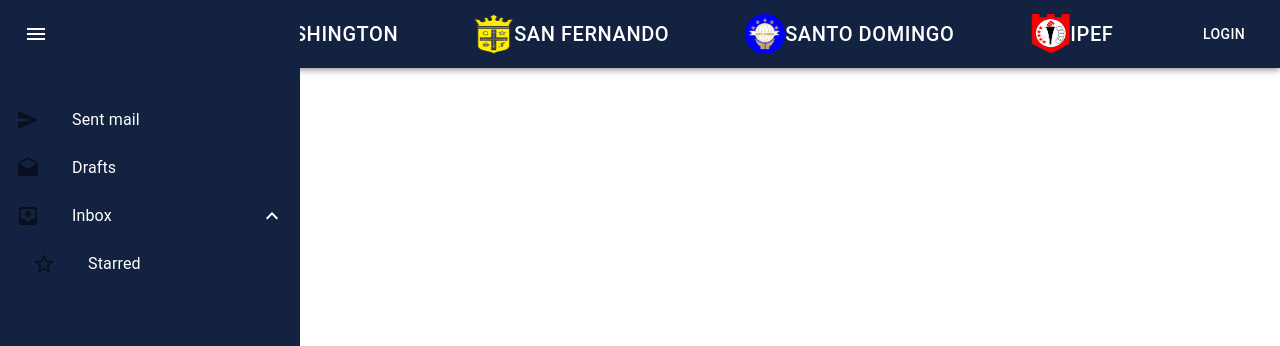
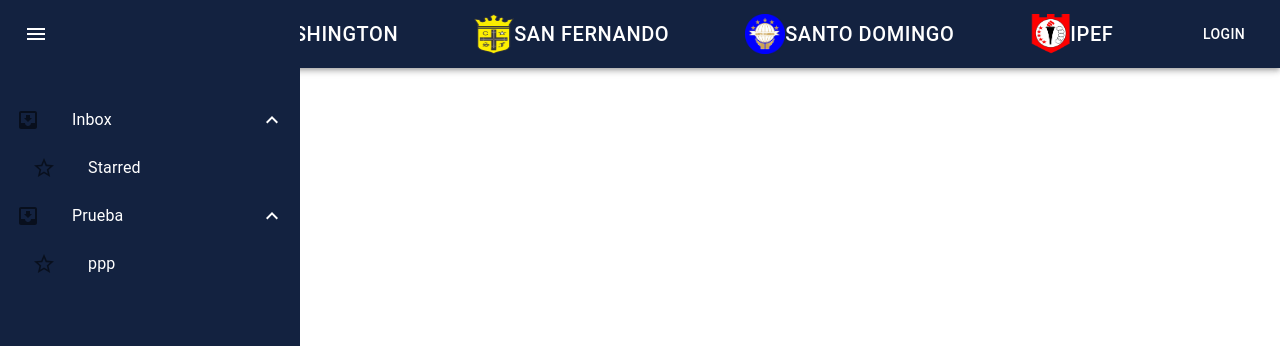
Before and after one commit to exequiel381/componentsFront, a React (Create React App) app: page / in a window 1280 px wide. Both pictures are taken after a click on the button "menu". Shown: the top 346 px of the page. Built offline with nearby package versions, Linux system fonts and the light colour scheme.

Commit message:
falta ver como hacer los collapse

```diff
--- a/src/components/Sidebar/Sidebar.js
+++ b/src/components/Sidebar/Sidebar.js
@@ -11,13 +11,18 @@ import SendIcon from "@mui/icons-material/Send";
 import ExpandLess from "@mui/icons-material/ExpandLess";
 import ExpandMore from "@mui/icons-material/ExpandMore";
 import StarBorder from "@mui/icons-material/StarBorder";
+import { useNavigate } from "react-router-dom";
 import "./Sidebar.css";
+import { Divider } from "@mui/material";
 
 export default function Sidebar(props) {
   const [open, setOpen] = React.useState(true);
-
+  const navigate = useNavigate();
   const handleClick = () => {
     setOpen(!open);
+  };
+  const handleClickRoute = (route) => {
+    navigate(route);
   };
 
   return (
@@ -27,25 +32,46 @@ export default function Sidebar(props) {
           sx={{
             width: "100%",
             maxWidth: 360,
-            bgcolor: "#132240",
+
             color: "white",
           }}
           component="nav"
           aria-labelledby="nested-list-subheader"
           subheader={<span className="title_Nav">{props.Titulo}</span>}
         >
-          <ListItemButton>
+          {props.items?.map((item) => {
+            return (
+              <>
+                <ListItemButton
+                  onClick={
+                    item.subitems ? handleClick : handleClickRoute(item.route)
+                  }
+                >
+                  <ListItemIcon>{item.icon ? item.icon : null}</ListItemIcon>
+                  <ListItemText primary={props.text} />
+                  {item.subitems ? (
+                    <>{open ? <ExpandLess /> : <ExpandMore />}</>
+                  ) : null}
+                </ListItemButton>
+                <Divider></Divider>
+              </>
+            );
+          })}
+
+          {/* <ListItemButton>
             <ListItemIcon>
               <SendIcon />
             </ListItemIcon>
             <ListItemText primary="Sent mail" />
           </ListItemButton>
+
           <ListItemButton>
             <ListItemIcon>
               <DraftsIcon />
             </ListItemIcon>
             <ListItemText primary="Drafts" />
-          </ListItemButton>
+          </ListItemButton> */}
+
           <ListItemButton onClick={handleClick}>
             <ListItemIcon>
               <InboxIcon />
@@ -53,6 +79,7 @@ export default function Sidebar(props) {
             <ListItemText primary="Inbox" />
             {open ? <ExpandLess /> : <ExpandMore />}
           </ListItemButton>
+
           <Collapse in={open} timeout="auto" unmountOnExit>
             <List component="div" disablePadding>
               <ListItemButton sx={{ pl: 4 }}>
@@ -63,6 +90,25 @@ export default function Sidebar(props) {
               </ListItemButton>
             </List>
           </Collapse>
+
+          <ListItemButton onClick={handleClick}>
+            <ListItemIcon>
+              <InboxIcon />
+            </ListItemIcon>
+            <ListItemText primary="Prueba" />
+            {open ? <ExpandLess /> : <ExpandMore />}
+          </ListItemButton>
+
+          <Collapse in={open} timeout="auto" unmountOnExit>
+            <List component="div" disablePadding>
+              <ListItemButton sx={{ pl: 4 }}>
+                <ListItemIcon>
+                  <StarBorder />
+                </ListItemIcon>
+                <ListItemText primary="ppp" />
+              </ListItemButton>
+            </List>
+          </Collapse>
         </List>
       </div>
     </div>
```
